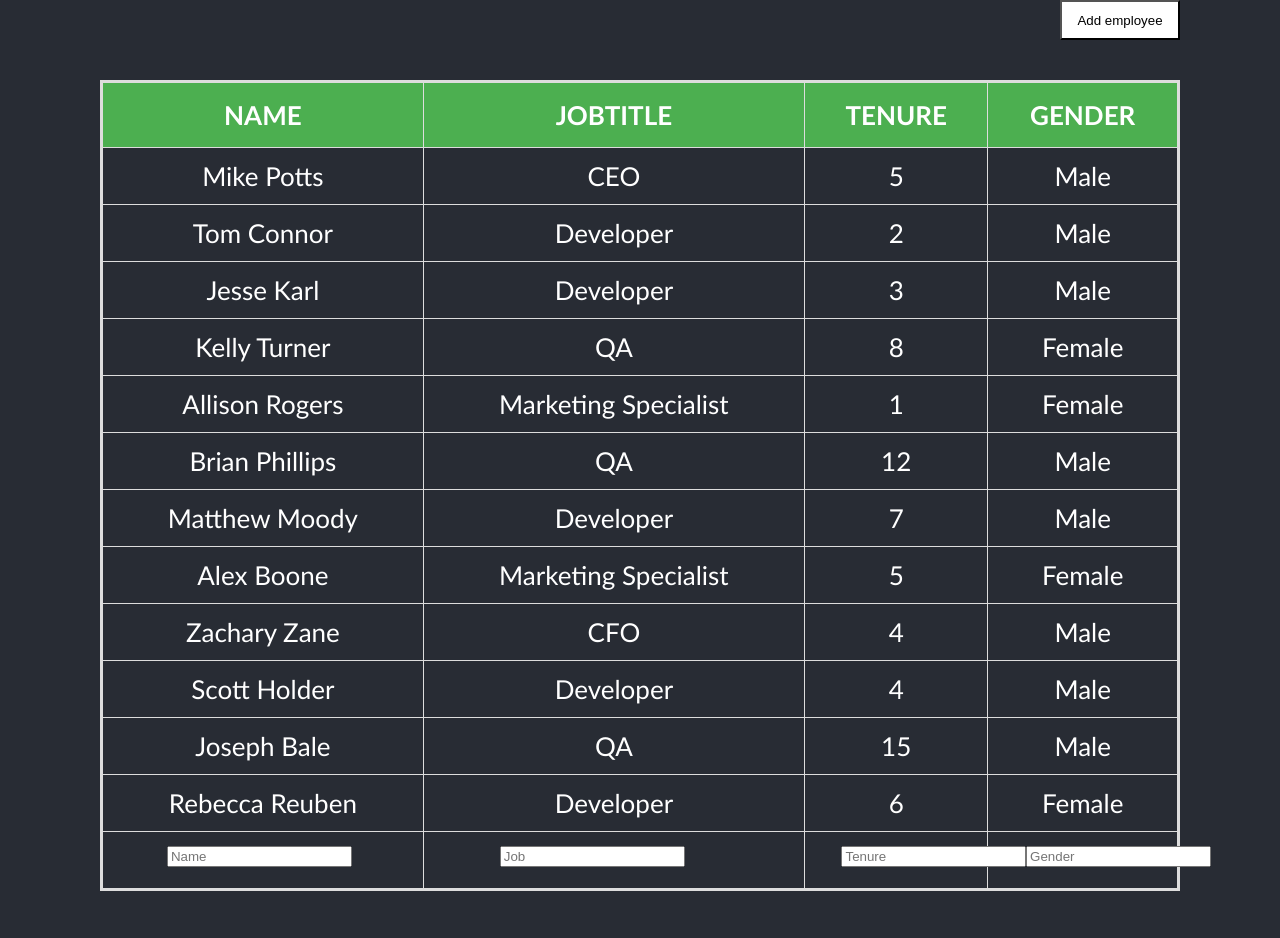
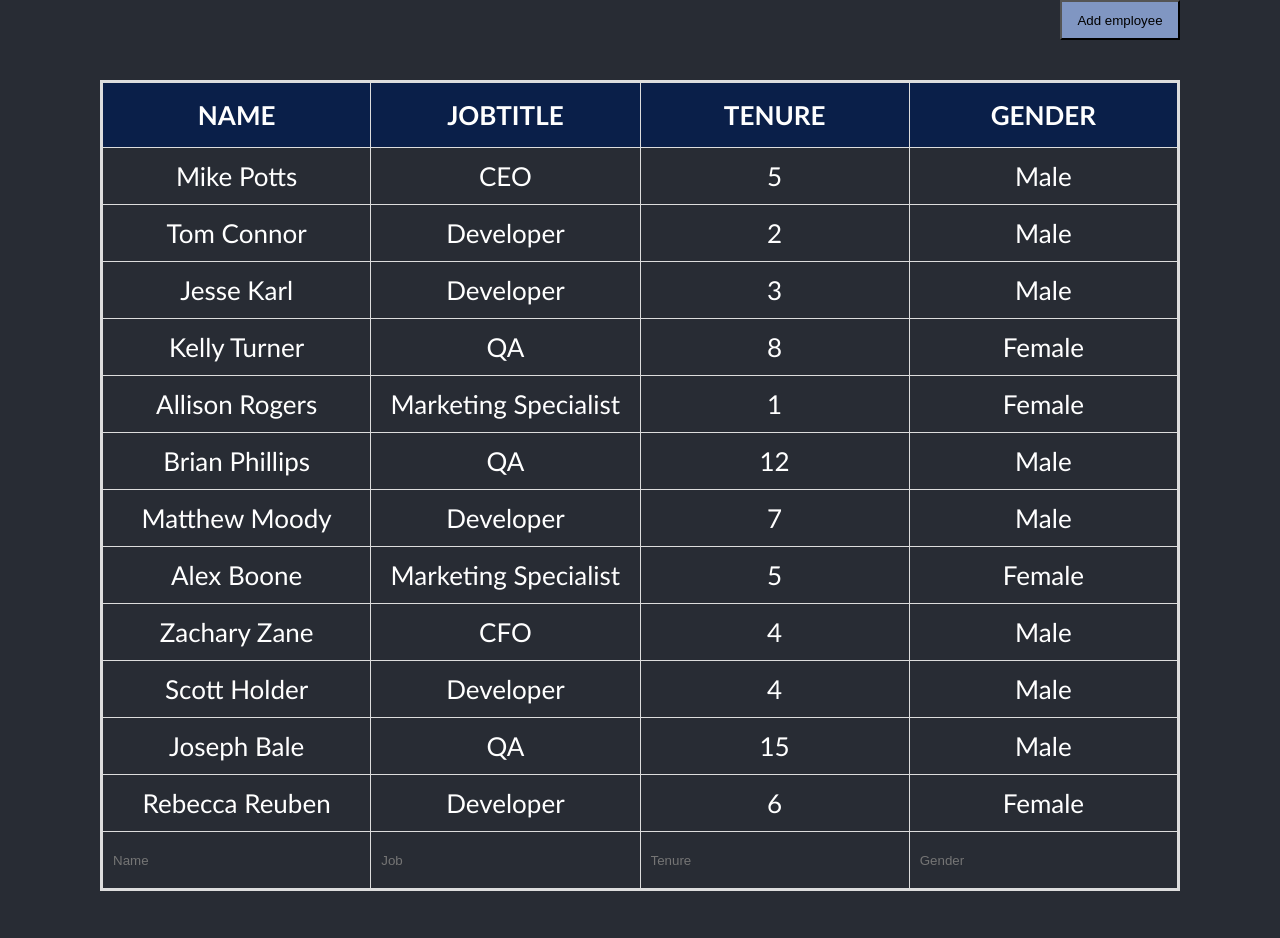
Before and after one commit to ikoma-softserve/sna-ui-candidate-test, a React (Create React App) app: page / in a window 1280 px wide. Shown: the top 938 px of the page. Built offline with nearby package versions, Linux system fonts and the light colour scheme.

Commit message:
Styles improvement

```diff
--- a/src/components/BarChart/index.js
+++ b/src/components/BarChart/index.js
@@ -9,7 +9,7 @@ const BarChart = memo(function BarChart({ malesCount, femalesCount }) {
     datasets: [
       {
         label: "Employees by gender",
-        backgroundColor: "white",
+        backgroundColor: ["#fff", "#0a1f49"],
         barPercentage: 0.5,
         borderColor: "white",
         data: [malesCount, femalesCount],
--- a/src/components/PieChart/index.js
+++ b/src/components/PieChart/index.js
@@ -15,7 +15,7 @@ const PieChart = memo(function BarChart({
     datasets: [
       {
         label: "Employees by job title",
-        backgroundColor: "white",
+        backgroundColor: ["#fff", "#46639c", "#8096c2", "#0a1f49"],
         barPercentage: 0.5,
         borderColor: "white",
         data: [developersCount, QAsCount, CEOsCount, marketingSpecialistCount],
--- a/src/components/Table/index.js
+++ b/src/components/Table/index.js
@@ -1,10 +1,4 @@
-import React, {
-  useContext,
-  useCallback,
-  useState,
-  useMemo,
-  useEffect,
-} from "react";
+import React, { useContext, useCallback, useState } from "react";
 
 import { EmployeesContext } from "../../context";
 
@@ -113,7 +107,7 @@ export default function Table() {
         style={{
           width: "120px",
           height: "40px",
-          background: "white",
+          background: "#8096c2",
           marginLeft: "auto",
           marginBottom: "40px",
         }}
--- a/src/components/Table/style.css
+++ b/src/components/Table/style.css
@@ -15,23 +15,30 @@
   padding: 8px;
   position: relative;
   height: 40px;
+  width: 25%;
 }
 
 .App-table tr:hover {
-  background-color: #ddd;
+  background-color: #8096c2;
 }
 
 .App-table th {
   padding-top: 12px;
   padding-bottom: 12px;
   text-align: center;
-  background-color: #4caf50;
+  background-color: #0a1f49;
   color: white;
 }
 
 .App-table td input {
-  position: absolute;
-  top: 25%;
-  left: 20%;
   z-index: 3;
+  background: transparent;
+  border: none;
+  outline: none;
+  height: 100%;
+  width: 100%;
 }
+
+.App-table td input:placeholder {
+  color: white;
+}
```
